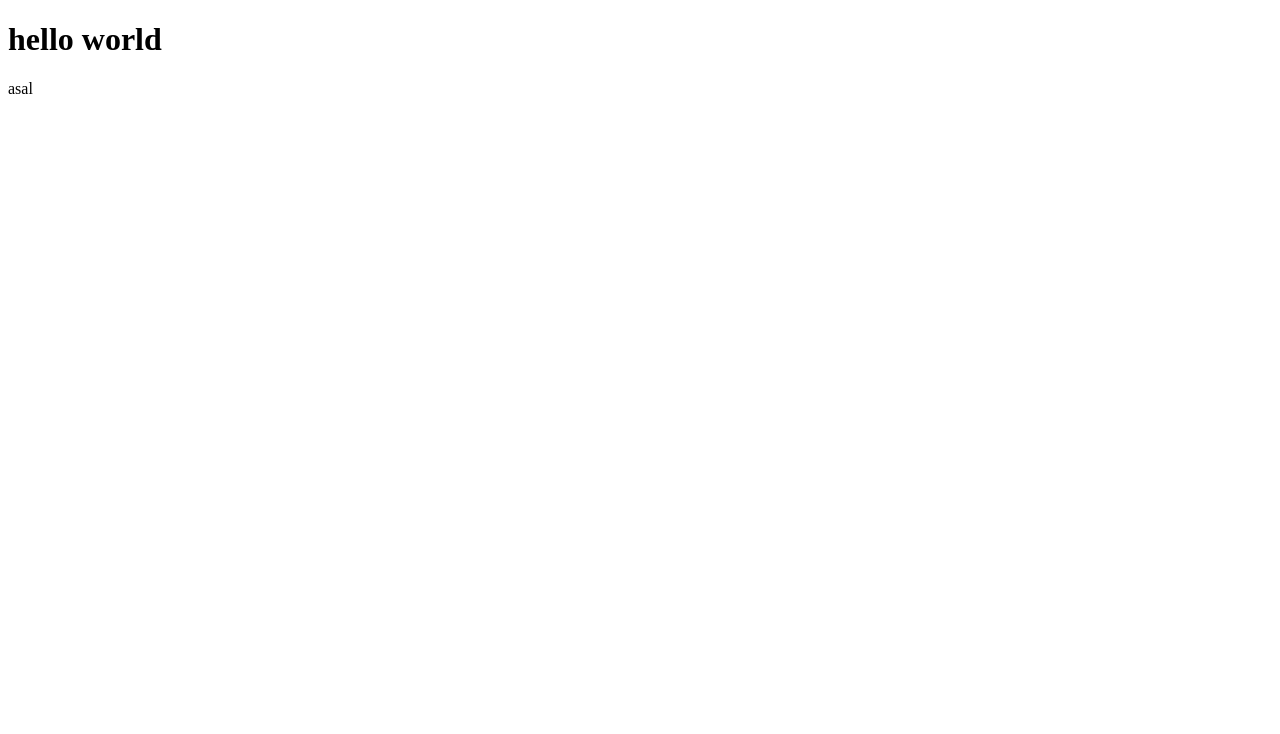
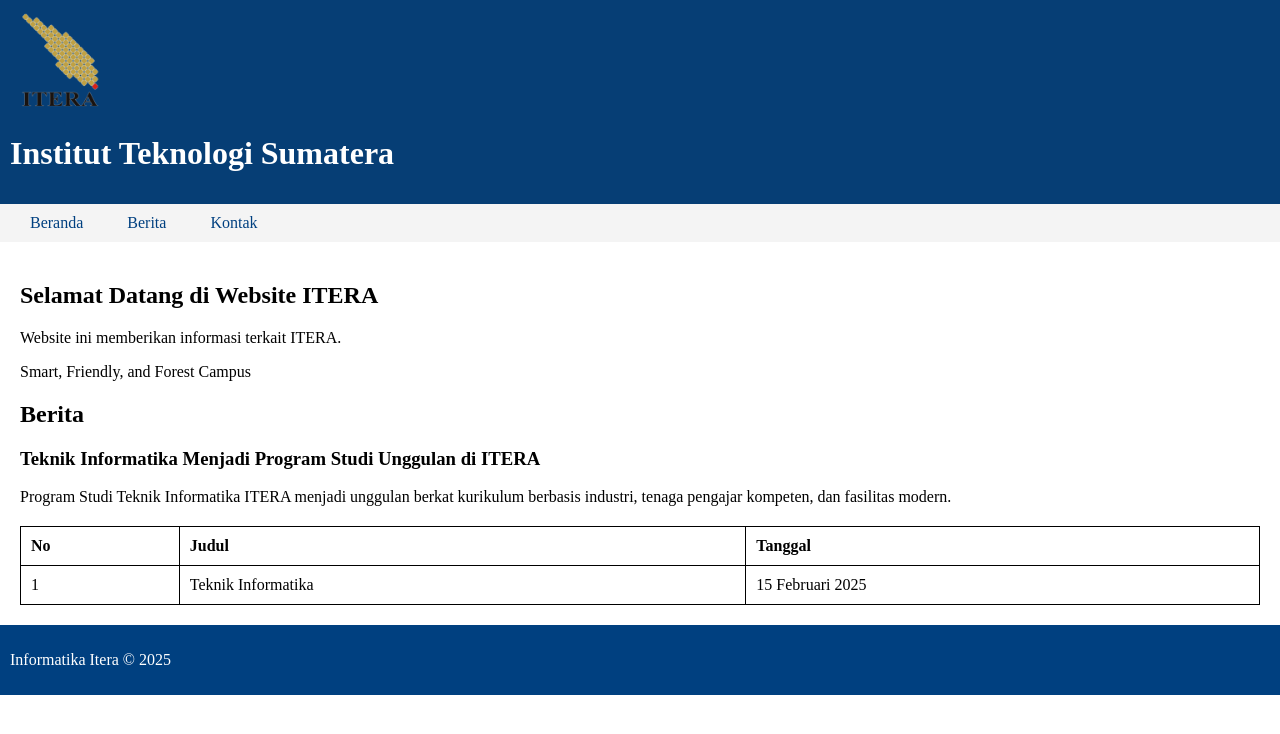
Before and after one commit to byllee/html-2, a plain HTML site: page file.html in a window 1280 px wide. Drawn offline with Linux system fonts and the light colour scheme.

Commit message:
finish commit

```diff
--- a/file.html
+++ b/file.html
@@ -4,10 +4,91 @@
     <meta charset="UTF-8">
     <meta name="viewport" content="width=device-width, initial-scale=1.0">
     <title>Website Akademik ITERA</title>
+    <style>
+        body {
+            font-family: 'Times New Roman', Times, serif;
+            margin: 0;
+            padding: 10;
+            text-align: left;
+        }
+        header {
+            background: #063e75;
+            color: white;
+            padding: 10px;
+        }
+        nav {
+            background: #f4f4f4;
+            padding: 10px;
+        }
+        nav a {
+            margin: 0 20px;
+            text-decoration: none;
+            color: #004080;
+        }
+        main {
+            padding: 20px;
+        }
+        footer {
+            background: #004080;
+            color: white;
+            padding: 10px;
+            position: relative;
+            bottom: 0;
+            width: 100%;
+        }
+        table {
+            width: 100%;
+            border-collapse: collapse;
+            margin-top: 20px;
+        }
+        table, th, td {
+            border: 1px solid black;
+        }
+        th, td {
+            padding: 10px;
+            text-align: left;
+        }
+    </style>
 </head>
 <body>
-    <h1>hello world</h1>
-    <p>asal
-    </p>
+    <header>
+        <img src="logo.png" alt="Logo ITERA" width="100">
+        <!-- Tambahkan logo -->
+         <h1>Institut Teknologi Sumatera</h1>
+    </header>
+    <nav>
+        <a href="https://www.itera.ac.id/">Beranda</a>
+        <a href="https://www.itera.ac.id/">Berita</a>
+        <a href="https://www.itera.ac.id/">Kontak</a>
+    </nav>
+    <main>
+        <section>
+            <h2>Selamat Datang di Website ITERA</h2>
+            <p>Website ini memberikan informasi terkait ITERA.</p>
+            <p>Smart, Friendly, and Forest Campus</p>
+        </section>
+        <section id="berita">
+            <h2>Berita</h2>
+            <article>
+                <h3>Teknik Informatika Menjadi Program Studi Unggulan di ITERA</h3>
+                <p>Program Studi Teknik Informatika ITERA menjadi unggulan berkat kurikulum berbasis industri, tenaga pengajar kompeten, dan fasilitas modern.</p>
+            </article>
+            <table>
+                <tr>
+                    <th>No</th>
+                    <th>Judul</th>
+                    <th>Tanggal</th>
+                </tr>
+                <tr>
+                    <td>1</td>
+                    <td>Teknik Informatika</td>
+                    <td>15 Februari 2025</td>
+                </tr>
+            </table>
+        </section>
+    </main>
+    <footer>
+        <p>Informatika Itera &copy; 2025</p>
+    </footer>
 </body>
 </html>
```
Also changed, not shown: logo.png (added).
